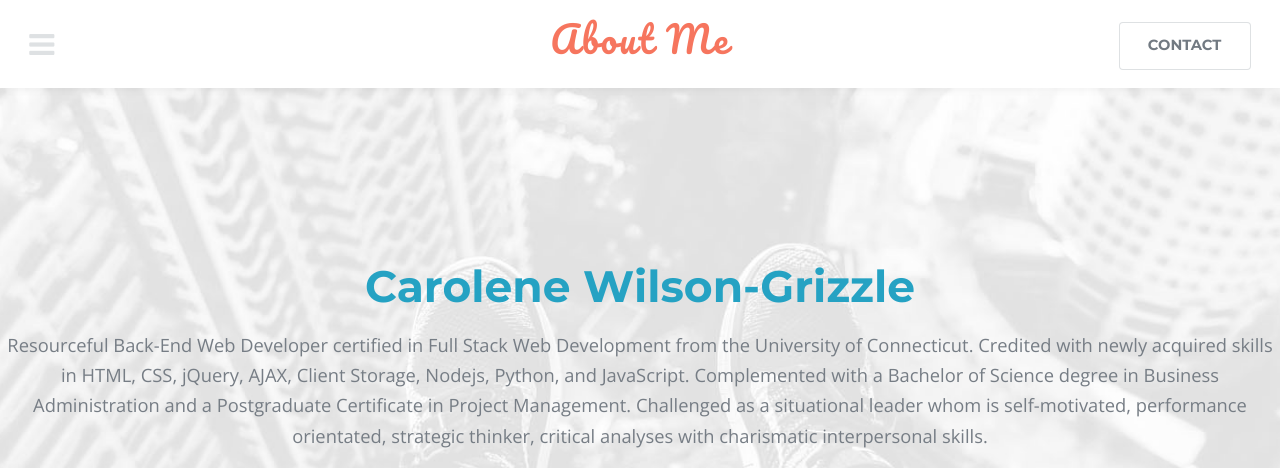
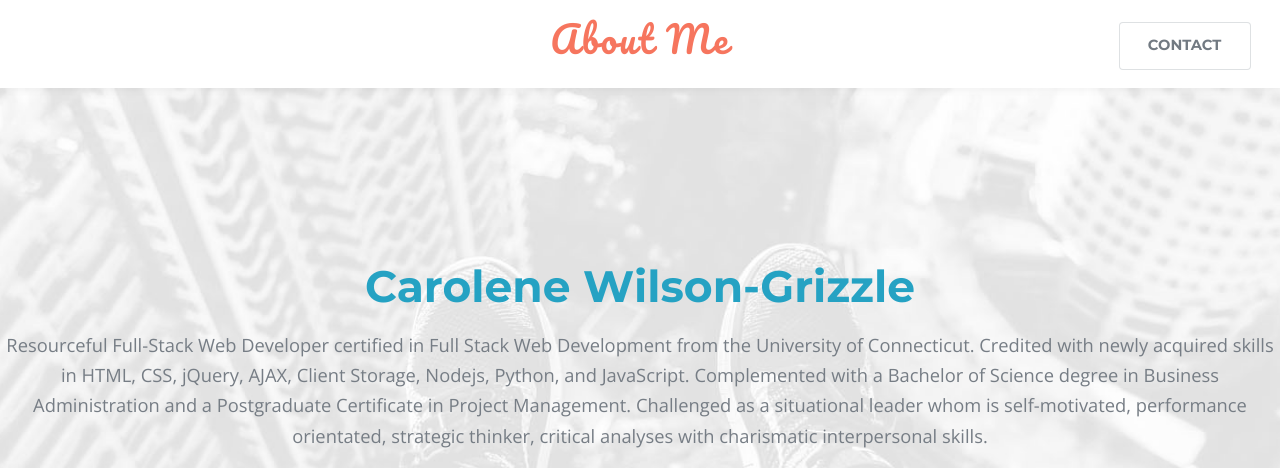
Before and after one commit to Carolenesw/Carolenesw.github.io, a plain HTML site: page index.html in a window 1280 px wide. Shown: the top 468 px of the page. Drawn offline with nearby package versions, Linux system fonts and the light colour scheme.

Commit message:
replace backend with full-stack developer and remove inactive drop down link

```diff
--- a/index.html
+++ b/index.html
@@ -17,9 +17,9 @@
 
 	<!-- Header -->
 	<header id="header">
-		<nav class="left">
+		<!-- <nav class="left">
 			<a href="#menu"><span>Profolio</span></a>
-		</nav>
+		</nav> -->
 		<a href="index.html" class="logo">About Me</a>
 		<nav class="right">
 			<a href="#" class="button alt">Contact</a>
@@ -43,7 +43,7 @@
 	<section  id="banner">
 		<div class="content" >
 			<h1>Carolene Wilson-Grizzle</h1>
-			<p>Resourceful Back-End Web Developer certified in Full Stack Web Development from the University of
+			<p>Resourceful Full-Stack Web Developer certified in Full Stack Web Development from the University of
 				Connecticut. Credited with newly acquired skills in HTML, CSS, jQuery, AJAX, Client Storage, Nodejs,
 				Python, and JavaScript. Complemented with a Bachelor of Science degree in Business Administration and a
 				Postgraduate Certificate in Project Management. Challenged as a situational leader whom is
```
